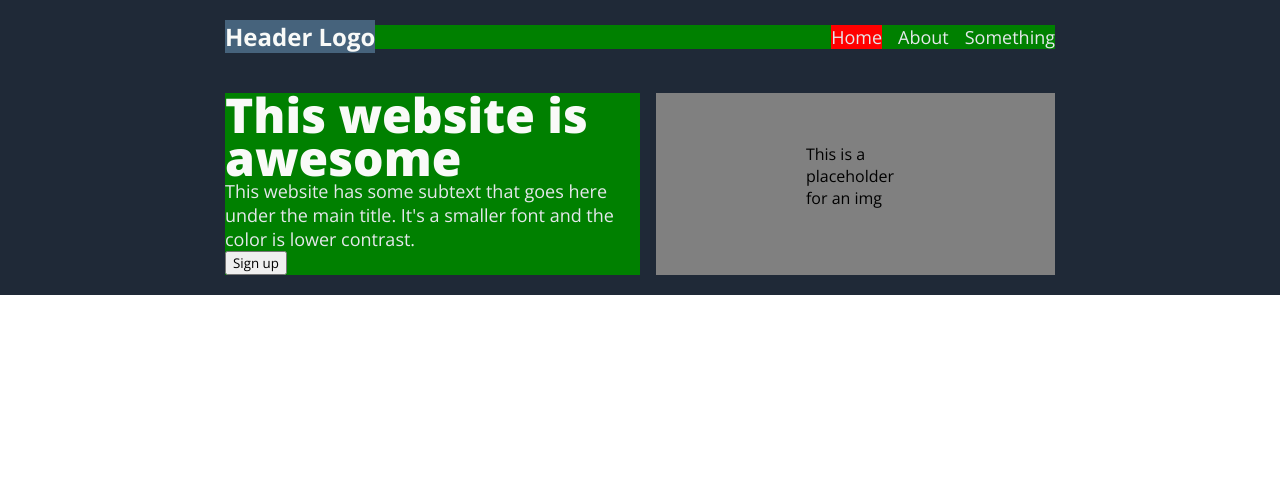
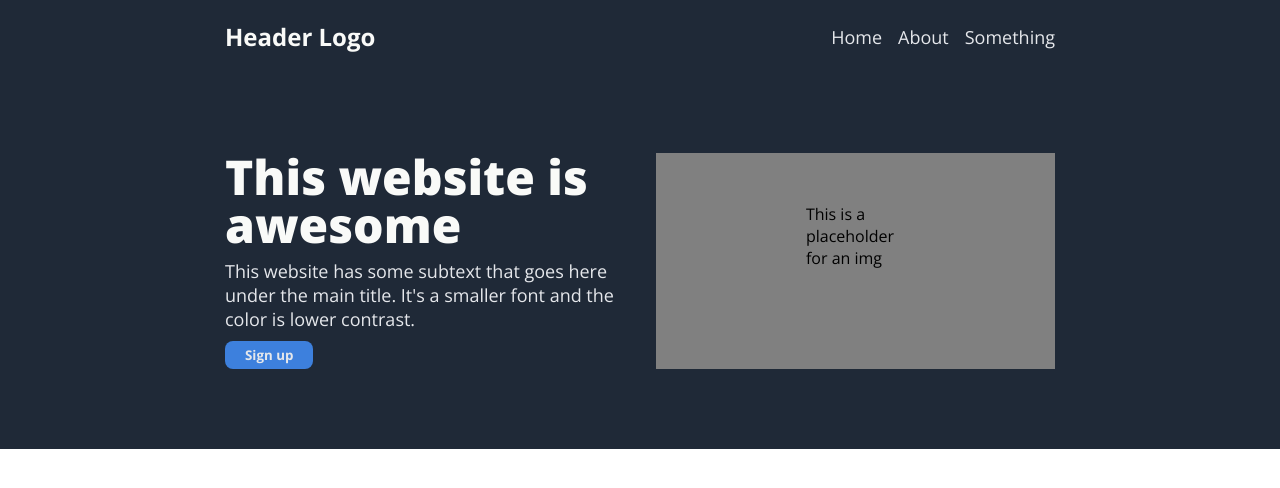
Before and after one commit to Phammerman/Webpage-build, a plain HTML site: page index.html in a window 1280 px wide. Drawn offline with nearby package versions, Linux system fonts and the light colour scheme.

Commit message:
Ändringar att checka in: 	ändrad:        style.css
Nav & hero section finished

```diff
--- a/style.css
+++ b/style.css
@@ -6,6 +6,7 @@
 
 .hero-section {
     background-color: #1F2937;
+
 
 }
 
@@ -19,6 +20,7 @@
 
 .hero-content-container {
     gap: 1em;
+    padding: 80px 15px;
 }
 
 .nav {
@@ -29,7 +31,7 @@
 .nav ul {
     display: flex;
     gap: 1em;
-    background-color: green;
+    ;
 
 }
 
@@ -40,7 +42,7 @@ nav ul li {
 }
 
 nav ul li:nth-child(1) {
-    background-color: red;
+
     margin-left: auto;
 
 }
@@ -48,7 +50,7 @@ nav ul li:nth-child(1) {
 .nav-logo {
     font-size: 24px;
     font-weight: bolder;
-    background-color: rgb(70, 99, 124);
+
 
 }
 
@@ -65,12 +67,24 @@ nav ul li:nth-child(1) {
 .hero-text-container > h1 {
    font-size: 48px;
    font-weight: 800;
-   line-height: 90%;
+   line-height: 100%;
+   margin-bottom: 10px;
+
 
 }
 
+.hero-text-container > button {
+    color:#E5E7EB;
+    background-color: #3d80dd;
+    margin-top: 10px;
+    padding: 5px 20px;
+    border: none;
+    border-radius: 8px;
+    font-weight: 700;
+}
+
 .hero-text-container {
-    background-color: green;
+
 }
 
 .img-placeholder {
```
